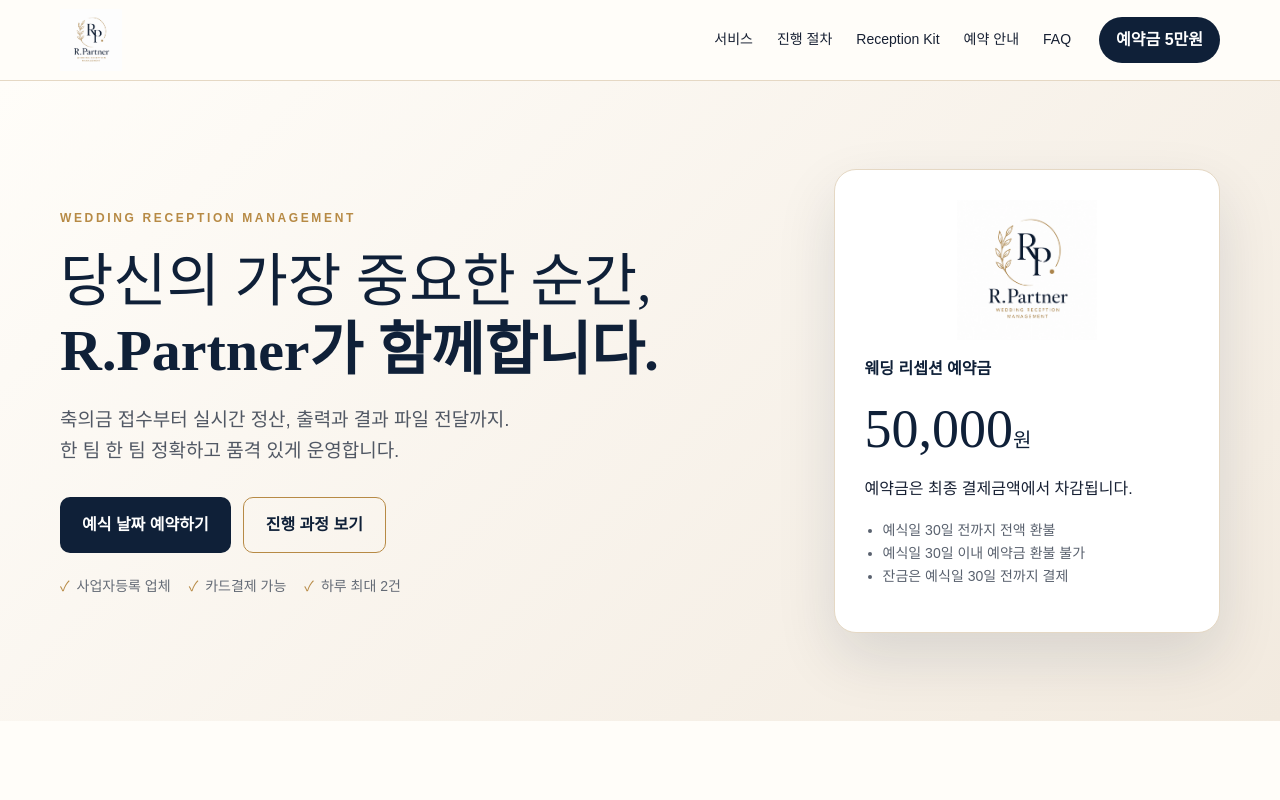
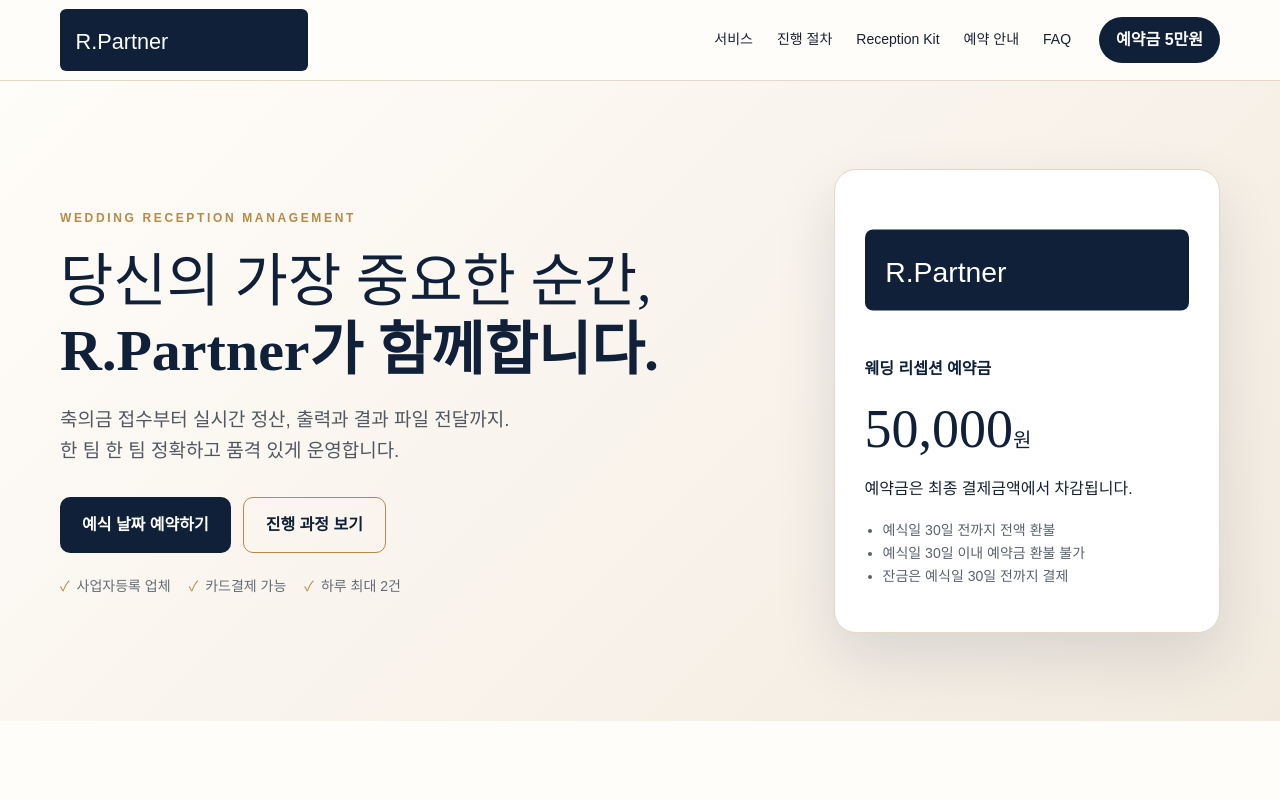
Before and after one commit to naverMMM/R.partner, a plain HTML site: page index.html in a window 1280 px wide. Shown: the top 800 px of the page. Drawn offline with Linux system fonts and the light colour scheme.

Commit message:
Add site: index.html, styles.css, script.js, and assets placeholders

```diff
--- a/index.html
+++ b/index.html
@@ -7,17 +7,17 @@
 <link rel="stylesheet" href="styles.css">
 </head>
 <body>
-<header><div class="wrap nav"><a href="#top"><img src="assets/rpartner-logo.png" alt="R.Partner"></a><nav><a href="#service">서비스</a><a href="#process">진행 절차</a><a href="#kit">Reception Kit</a><a href="#booking">예약 안내</a><a href="#faq">FAQ</a></nav><a class="pill" href="#booking">예약금 5만원</a></div></header>
+<header><div class="wrap nav"><a href="#top"><img src="assets/rpartner-logo.svg" alt="R.Partner"></a><nav><a href="#service">서비스</a><a href="#process">진행 절차</a><a href="#kit">Reception Kit</a><a href="#booking">예약 안내</a><a href="#faq">FAQ</a></nav><a class="pill" href="#booking">예약금 5만원</a></div></header>
 <main id="top">
-<section class="hero"><div class="wrap hero-grid"><div><span class="eyebrow">WEDDING RECEPTION MANAGEMENT</span><h1>당신의 가장 중요한 순간,<br><strong>R.Partner가 함께합니다.</strong></h1><p class="lead">축의금 접수부터 실시간 정산, 출력과 결과 파일 전달까지.<br>한 팀 한 팀 정확하고 품격 있게 운영합니다.</p><div class="actions"><a class="btn" href="#booking">예식 날짜 예약하기</a><a class="btn ghost" href="#process">진행 과정 보기</a></div><div class="trust"><span>사업자등록 업체</span><span>카드결제 가능</span><span>하루 최대 2건</span></div></div><aside class="deposit"><img src="assets/rpartner-logo.png" alt=""><p>웨딩 리셉션 예약금</p><div class="price">50,000<small>원</small></div><p>예약금은 최종 결제금액에서 차감됩니다.</p><ul><li>예식일 30일 전까지 전액 환불</li><li>예식일 30일 이내 예약금 환불 불가</li><li>잔금은 예식일 30일 전까지 결제</li></ul></aside></div></section>
+<section class="hero"><div class="wrap hero-grid"><div><span class="eyebrow">WEDDING RECEPTION MANAGEMENT</span><h1>당신의 가장 중요한 순간,<br><strong>R.Partner가 함께합니다.</strong></h1><p class="lead">축의금 접수부터 실시간 정산, 출력과 결과 파일 전달까지.<br>한 팀 한 팀 정확하고 품격 있게 운영합니다.</p><div class="actions"><a class="btn" href="#booking">예식 날짜 예약하기</a><a class="btn ghost" href="#process">진행 과정 보기</a></div><div class="trust"><span>사업자등록 업체</span><span>카드결제 가능</span><span>하루 최대 2건</span></div></div><aside class="deposit"><img src="assets/rpartner-logo.svg" alt=""><p>웨딩 리셉션 예약금</p><div class="price">50,000<small>원</small></div><p>예약금은 최종 결제금액에서 차감됩니다.</p><ul><li>예식일 30일 전까지 전액 환불</li><li>예식일 30일 이내 예약금 환불 불가</li><li>잔금은 예식일 30일 전까지 결제</li></ul></aside></div></section>
 <section class="section"><div class="wrap"><div class="heading"><span class="eyebrow">WHY R.PARTNER</span><h2>이런 걱정, 한 번쯤 해보셨나요?</h2></div><div class="cards four"><article><b>01</b><h3>축의금 누락</h3><p>이름이나 금액이 빠지지 않을까 걱정될 때</p></article><article><b>02</b><h3>현장 혼선</h3><p>식권과 접수가 한꺼번에 몰릴 때</p></article><article><b>03</b><h3>정산 오류</h3><p>예식 후 빠르고 정확한 정리가 필요할 때</p></article><article><b>04</b><h3>부모님 부담</h3><p>혼주와 가족이 축의대 운영까지 맡기 어려울 때</p></article></div><div class="banner"><strong>R.Partner가 해결합니다.</strong><span>단정한 복장 · 친절한 응대 · 기록 중심의 투명한 운영</span></div></div></section>
 <section id="service" class="section tint"><div class="wrap"><div class="heading"><span class="eyebrow">OUR SERVICE</span><h2>왜 R.Partner인가요?</h2></div><div class="cards three"><article><i>✓</i><h3>단정한 복장과 응대</h3><p>예식장 분위기에 맞는 정장 차림과 친절한 응대</p></article><article><i>◫</i><h3>실시간 엑셀 정산</h3><p>접수와 동시에 이름과 금액을 기록</p></article><article><i>▣</i><h3>이동식 프린터 출력</h3><p>예식 종료 후 현장에서 바로 출력</p></article><article><i>▤</i><h3>결과 파일 제공</h3><p>엑셀과 정리 파일을 깔끔하게 전달</p></article><article><i>◎</i><h3>카메라 촬영 기록</h3><p>고객 요청 시 접수 현장과 인계 과정 촬영</p></article><article><i>2</i><h3>하루 최대 2건</h3><p>무리한 다건 운영보다 한 팀의 완성도를 우선</p></article></div></div></section>
 <section id="process" class="section dark"><div class="wrap"><div class="heading light"><span class="eyebrow">PROCESS</span><h2>예약부터 결과물 전달까지</h2></div><ol class="timeline"><li><span>01</span><strong>예약금 결제</strong><small>일정 확보</small></li><li><span>02</span><strong>담당자 배정</strong><small>1:1 안내</small></li><li><span>03</span><strong>사전 상담</strong><small>인원·동선 확인</small></li><li><span>04</span><strong>Reception Kit</strong><small>예식 약 30일 전 발송</small></li><li><span>05</span><strong>잔금 결제</strong><small>예식 30일 전까지</small></li><li><span>06</span><strong>예식 진행</strong><small>축의대 운영·정산</small></li><li><span>07</span><strong>결과 전달</strong><small>출력본·파일 제공</small></li></ol></div></section>
-<section id="kit" class="section"><div class="wrap kit"><div class="kitbox"><img src="assets/rpartner-logo.png" alt="R.Partner Reception Kit"><span>RECEPTION KIT</span></div><div><span class="eyebrow">RECEPTION KIT</span><h2>예식 약 30일 전,<br>고객님께 발송합니다.</h2><p>예식 준비에 필요한 정보를 한 번에 확인할 수 있도록 R.Partner 전용 Reception Kit를 보내드립니다.</p><div class="checks"><span>예약확인서</span><span>계약서</span><span>진행 안내서</span><span>예식 체크리스트</span><span>담당자 정보</span><span>FAQ</span></div></div></div></section>
+<section id="kit" class="section"><div class="wrap kit"><div class="kitbox"><img src="assets/rpartner-kit.svg" alt="R.Partner Reception Kit"><span>RECEPTION KIT</span></div><div><span class="eyebrow">RECEPTION KIT</span><h2>예식 약 30일 전,<br>고객님께 발송합니다.</h2><p>예식 준비에 필요한 정보를 한 번에 확인할 수 있도록 R.Partner 전용 Reception Kit를 보내드립니다.</p><div class="checks"><span>예약확인서</span><span>계약서</span><span>진행 안내서</span><span>예식 체크리스트</span><span>담당자 정보</span><span>FAQ</span></div></div></div></section>
 <section class="section tint"><div class="wrap"><div class="heading"><span class="eyebrow">DELIVERABLES</span><h2>이런 결과물을 드립니다.</h2></div><div class="cards four deliver"><article><b>PRINT</b><h3>현장 출력본</h3><p>예식 종료 후 즉시 확인</p></article><article><b>XLSX</b><h3>엑셀 파일</h3><p>최종 축의금 정리 내역</p></article><article><b>PDF</b><h3>PDF 파일</h3><p>보관하기 쉬운 정산 자료</p></article><article><b>SIGN</b><h3>인계 확인</h3><p>봉투와 결과물 인계 기록</p></article></div></div></section>
 <section id="booking" class="section"><div class="wrap booking"><div><span class="eyebrow">BOOKING</span><h2>예약금 50,000원으로<br>예식 날짜를 먼저 확보하세요.</h2><p>최종 금액은 진행 측, 예상 하객 수, 예식 지역에 따라 상담 후 확정됩니다.</p><div class="notice"><strong>예약금은 최종 결제금액에서 차감됩니다.</strong><span>잔금은 예식일 30일 전까지 결제해 주세요.</span></div></div><aside class="policy"><h3>예약 및 환불 규정</h3><dl><div><dt>예식일 30일 전까지</dt><dd>예약금 100% 환불</dd></div><div><dt>예식일 30일 이내</dt><dd>예약금 환불 불가</dd></div><div><dt>잔금 결제</dt><dd>예식일 30일 전까지</dd></div><div><dt>지역 추가금</dt><dd>예식장 위치에 따라 발생 가능</dd></div></dl><button type="button" class="btn full" onclick="document.getElementById('contact').scrollIntoView({behavior:'smooth'})">예약 문의하기</button></aside></div></section>
 <section class="section referral"><div class="wrap referralbox"><div><span class="eyebrow">FRIEND REFERRAL</span><h2>친구 초대 이벤트</h2><p>소개한 친구의 예약이 정상적으로 확정되면 할인 혜택을 드립니다.</p></div><div class="refprice">친구 1팀당<strong>30,000원 할인</strong></div><ul><li>소개받은 고객의 잔금 결제 완료 시 적용</li><li>할인은 소개한 고객의 잔금 결제일 기준으로 차감</li><li>친구 수만큼 3만원씩 누적 할인</li></ul></div></section>
 <section id="faq" class="section tint"><div class="wrap"><div class="heading"><span class="eyebrow">FAQ</span><h2>자주 묻는 질문</h2></div><div class="faq"><details><summary>예약금만 결제하면 일정이 확정되나요?</summary><p>상담으로 일정 가능 여부를 확인한 뒤 예약금 결제가 완료되면 확정됩니다.</p></details><details><summary>카드결제가 가능한가요?</summary><p>네. 예약금과 잔금 모두 카드결제가 가능합니다.</p></details><details><summary>몇 명이 방문하나요?</summary><p>예상 하객 수와 현장 동선에 따라 배정 인원을 안내드립니다.</p></details><details><summary>복장은 어떻게 되나요?</summary><p>예식장 분위기에 맞는 단정한 정장 차림으로 진행합니다.</p></details><details><summary>카메라 촬영은 필수인가요?</summary><p>필수가 아니며 고객 요청 시 접수 현장과 인계 과정을 촬영합니다.</p></details></div></div></section>
-<section id="contact" class="closing"><div class="wrap closegrid"><img src="assets/rpartner-logo.png" alt="R.Partner"><div><h2>예약은 시작일 뿐입니다.</h2><p>예식 당일까지, R.Partner가 함께 준비합니다.</p><small>스마트스토어 링크·카카오톡 채널·전화번호를 이 영역에 넣어주세요.</small></div><a class="btn lightbtn" href="#top">맨 위로</a></div></section>
+<section id="contact" class="closing"><div class="wrap closegrid"><img src="assets/rpartner-logo.svg" alt="R.Partner"><div><h2>예약은 시작일 뿐입니다.</h2><p>예식 당일까지, R.Partner가 함께 준비합니다.</p><small>스마트스토어 링크·카카오톡 채널·전화번호를 이 영역에 넣어주세요.</small></div><a class="btn lightbtn" href="#top">맨 위로</a></div></section>
 </main><footer><div class="wrap foot"><div><strong>R.Partner</strong><span>Wedding Reception Management</span></div><p>정확함 · 신뢰 · 품격 · 책임감</p></div></footer>
 <script src="script.js"></script></body></html>
```
Also changed, not shown: assets/rpartner-kit.svg (added), assets/rpartner-logo.svg (added).
